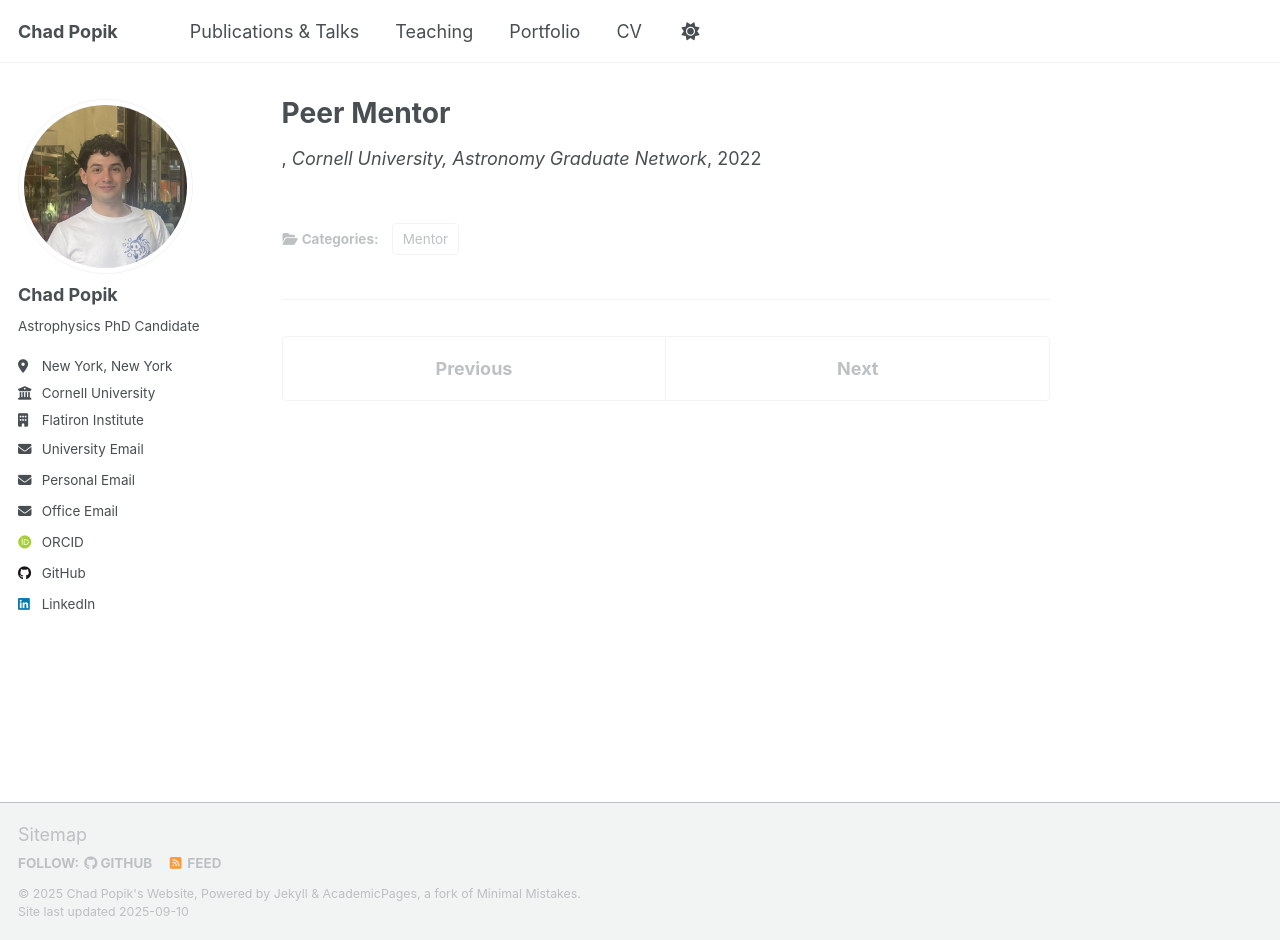
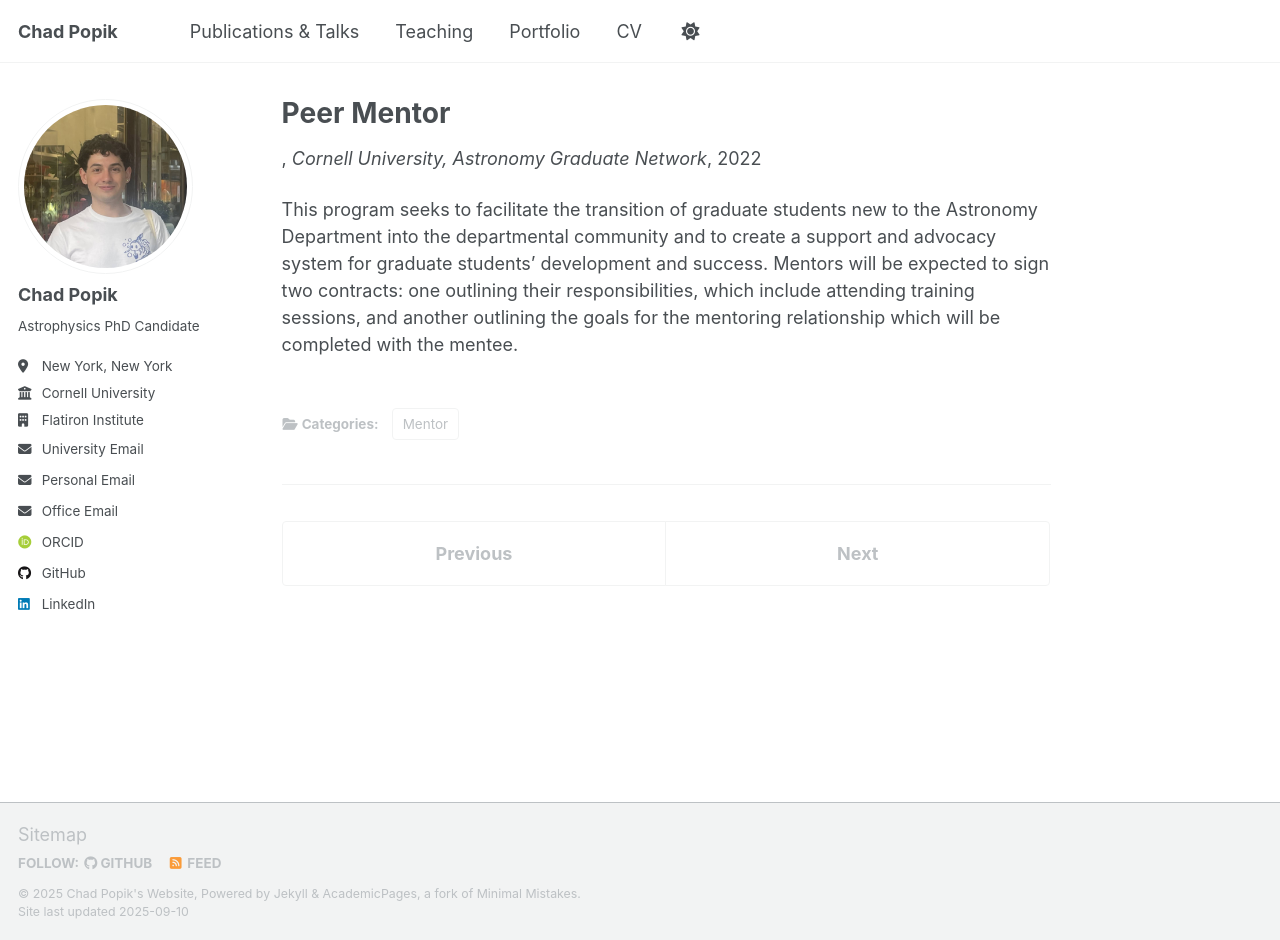
Before and after one commit to chadpopik/chadpopik.github.io, a Jekyll site: the page built from _teaching/PeerMentor.md, in a window 1280 px wide and 940 px high. Built offline with Jekyll 4.4.1, drawn with Linux system fonts in a browser that asks for light colours; some web fonts are replaced; a script that is not in the unit is left out.

Commit message:
Update PeerMentor.md

```diff
--- a/_teaching/PeerMentor.md
+++ b/_teaching/PeerMentor.md
@@ -8,3 +8,5 @@ venue: "Cornell University, Astronomy Graduate Network"
 date: 2022-08-01
 location: "Ithaca, New York"
 ---
+
+This program seeks to facilitate the transition of graduate students new to the Astronomy Department into the departmental community and to create a support and advocacy system for graduate students’ development and success. Mentors will be expected to sign two contracts: one outlining their responsibilities, which include attending training sessions, and another outlining the goals for the mentoring relationship which will be completed with the mentee.
```
